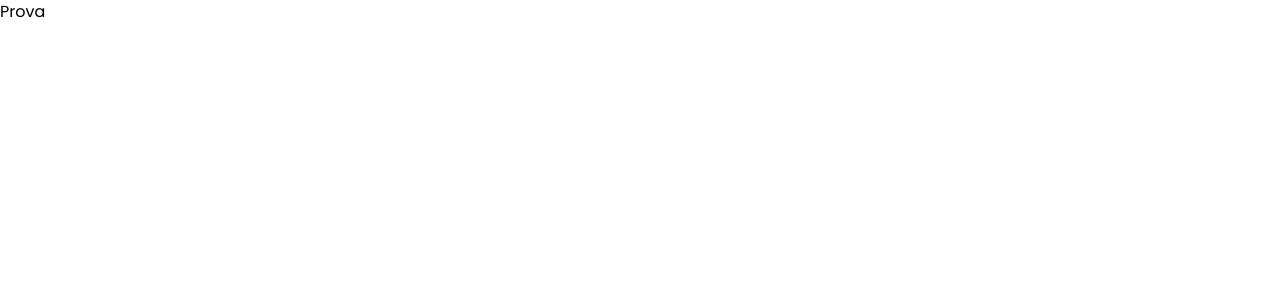
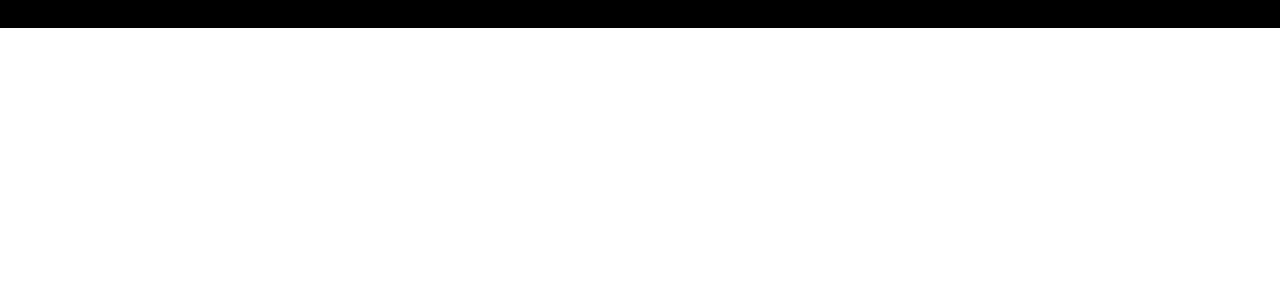
Before and after one commit to mattiabianco27/aws_landing, a Next.js app: page / in a window 1280 px wide. Shown: the top 300 px of the page. Built offline with nearby package versions, Linux system fonts and the light colour scheme.

Commit message:
structure

```diff
--- a/src/pages/index.tsx
+++ b/src/pages/index.tsx
@@ -2,12 +2,25 @@
 import Head from "next/head"
 import Image from "next/image"
 import classNames from "classnames"
+import Clients from "@organisms/Clients"
+import Resources from "@organisms/Resources"
+import Partners from "@organisms/Partners"
+import Activities from "@organisms/Activities"
+import Costs from "@organisms/Costs"
+import Revenue from "@organisms/Revenue"
 
 
 export default function Home() {
   return (
     <>
-      <div className="">Prova</div>
+      <div className="bg-black h-7">
+        <Clients />
+        <Activities />
+        <Partners />
+        {/* <Resources /> Risorse utilizzate di AWS (specifiche) */}
+        <Costs />
+        <Revenue />
+      </div>
     </>
   )
 }
```
